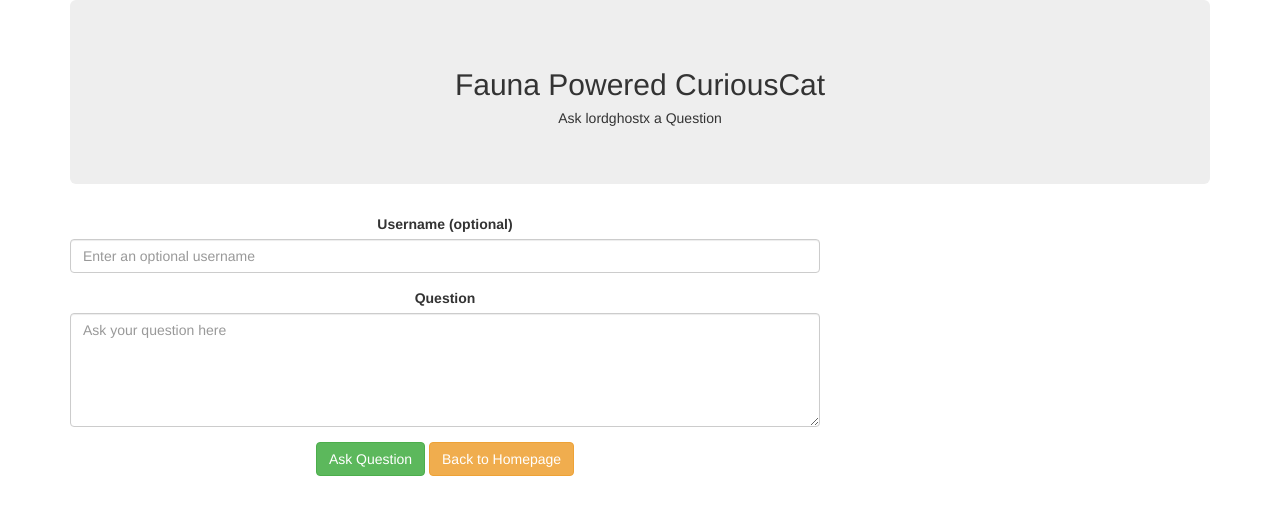
After one commit to LordGhostX/fauna-curiouscat, a Flask app: page /u/1/ in a window 1280 px wide. The commit adds this page. Shown: the top 515 px of the page. Run offline with Flask 2, Linux system fonts and the light colour scheme; some libraries are stand-ins or nearby versions.

Commit message:
added ask question

```diff
--- a/app.py
+++ b/app.py
@@ -35,5 +35,10 @@
     return render_template("reply-question.html")
 
 
+@app.route("/u/<string:user_id>/")
+def ask_question(user_id):
+    return render_template("ask-question.html")
+
+
 if __name__ == "__main__":
     app.run(debug=True)
--- /dev/null
+++ b/templates/ask-question.html
@@ -0,0 +1,29 @@
+{% extends "bootstrap/base.html" %}
+
+{% block content %}
+<div class="container">
+  <div class="row justify-content-center">
+    <div class="col-lg-12">
+      <div class="jumbotron text-center p-4">
+        <h2>Fauna Powered CuriousCat</h2>
+        <h5>Ask lordghostx a Question</h5>
+      </div>
+    </div>
+
+    <div class="col-lg-8">
+      <form method="POST" class="text-center">
+        <div class="form-group">
+          <label>Username (optional)</label>
+          <input type="text" class="form-control" name="username" placeholder="Enter an optional username">
+        </div>
+        <div class="form-group">
+          <label>Question</label>
+          <textarea class="form-control" rows="5" name="question" placeholder="Ask your question here" required></textarea>
+        </div>
+        <button type="submit" class="btn btn-success">Ask Question</button>
+        <a href="{{ url_for('index') }}"><button type="button" class="btn btn-warning">Back to Homepage</button></a>
+      </form>
+    </div>
+  </div>
+</div>
+{% endblock %}
--- a/templates/reply-question.html
+++ b/templates/reply-question.html
@@ -18,7 +18,7 @@
         </div>
         <div class="form-group">
           <label>Your Reply</label>
-          <textarea class="form-control" rows="5" name="reply" placeholder="Enter reply to the question"></textarea>
+          <textarea class="form-control" rows="5" name="reply" placeholder="Enter reply to the question" required></textarea>
         </div>
         <button type="submit" class="btn btn-success">Reply Question</button>
         <a href="{{ url_for('dashboard') }}"><button type="button" class="btn btn-warning">Back to Dashboard</button></a>
```
